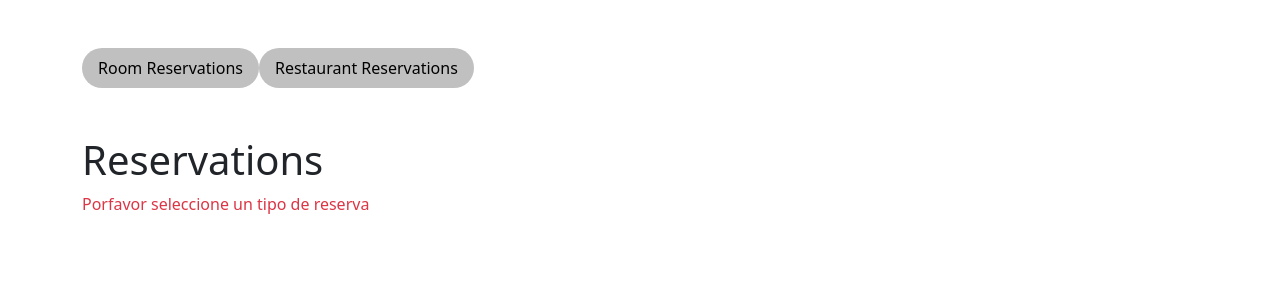
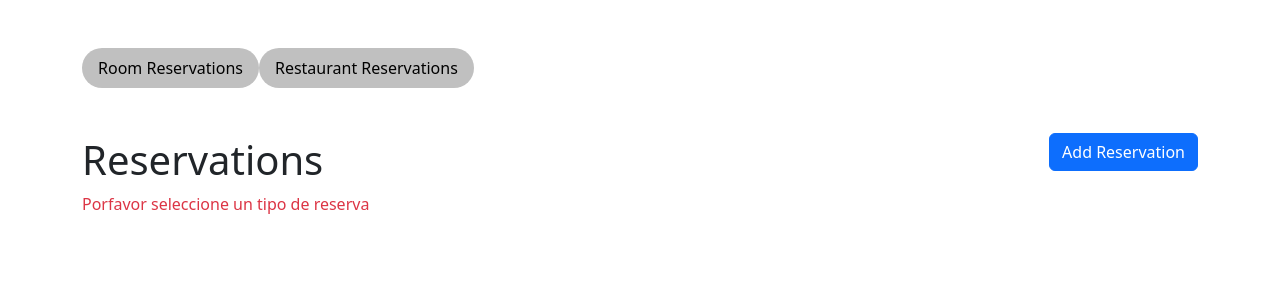
Before and after one commit to idroj2002/hotel_management, a Django app: page /administration/reservations/ in a window 1280 px wide. Shown: the part 56-356 px from the top of the page. Run offline with Django 5.2, Linux system fonts and the light colour scheme; the visitor is signed in with stand-in values (Sample User, id 1).

Commit message:
Add reservations

```diff
--- a/administration/urls.py
+++ b/administration/urls.py
@@ -16,8 +16,9 @@ Including another URLconf
 """
 from django.contrib import admin
 from django.urls import path
-from administration.views import reservation_list
+from administration.views import reservation_list, add_reservation
 
 urlpatterns = [
-    path('reservations/', reservation_list, name='reservations'),
+    path('reservations/', reservation_list, name='reservations_list'),
+    path('reservations/add/', add_reservation, name='add_reservation'),
 ]
--- a/administration/views.py
+++ b/administration/views.py
@@ -19,18 +19,38 @@ def profile(request):
 @login_required
 def reservation_list(request):
     reservation_type = request.GET.get('type')
-    selected = True
-    if reservation_type == 'room':
+    any_selected = True
+    if reservation_type == 'hotel':
         reservations = HotelReservation.objects.all()
         header = 'Reservas de habitación'
     elif reservation_type == 'restaurant':
         reservations = RestaurantReservation.objects.all()
         header = 'Reservas de restaurante'
     else:
-        selected = False
+        any_selected = False
         reservations = []
         header = 'Reservations'
-    return render(request, 'reservations.html', {'selected': selected, 'header': header, 'reservations': reservations})
+    return render(request, 'reservations.html', {'any_selected': any_selected, 'reservation_type': reservation_type,
+                                                 'header': header, 'reservations': reservations})
+
+
+@login_required
+def add_reservation(request):
+    reservation_type = request.GET.get('type')
+    if request.method == 'POST':
+        if reservation_type == 'hotel':
+            form = HotelReservationForm(request.POST)
+        else:
+            form = RestaurantReservationForm(request.POST)
+        if form.is_valid():
+            form.save()
+            return redirect('note_list')
+    else:
+        if reservation_type == 'hotel':
+            form = HotelReservationForm()
+        else:
+            form = RestaurantReservationForm()
+    return render(request, 'add_reservation_form.html', {'reservation_type': reservation_type, 'form': form})
 
 
 @login_required
--- a/templates/reservations.html
+++ b/templates/reservations.html
@@ -34,14 +34,17 @@
             <div class="col-12">
                 <ul class="nav nav-pills">
                     <li class="nav-item">
-                        <a href="{% url 'reservations' %}?type=room" class="nav-link btn btn-primary">Room Reservations</a>
+                        <a href="{% url 'reservations_list' %}?type=hotel" class="nav-link btn btn-primary">Room Reservations</a>
                     </li>
                     <li class="nav-item">
-                        <a href="{% url 'reservations' %}?type=restaurant" class="nav-link btn btn-primary">Restaurant Reservations</a>
+                        <a href="{% url 'reservations_list' %}?type=restaurant" class="nav-link btn btn-primary">Restaurant Reservations</a>
                     </li>
                 </ul>
-                <h1 class="mt-5">{{ header }}</h1>
-                {% if selected == False %}
+                <div class="d-flex justify-content-between align-items-center">
+                    <h1 class="mt-5">{{ header }}</h1>
+                    <a href="{% url 'add_reservation' %}?type={{ reservation_type }}" class="mt-4 btn btn-primary">Add Reservation</a>
+                </div>
+                {% if any_selected == False %}
                     <p class="text-danger">Porfavor seleccione un tipo de reserva</p>
                 {% else %}
                     <ul class="list-group">
```
Also changed, not shown: templates/add_reservation_form.html (added, +19 -0 lines).
